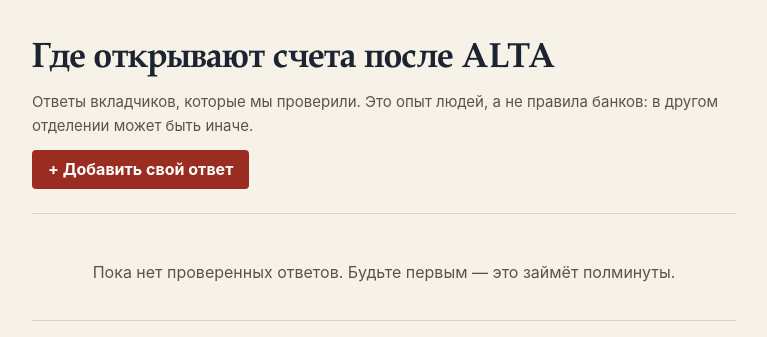
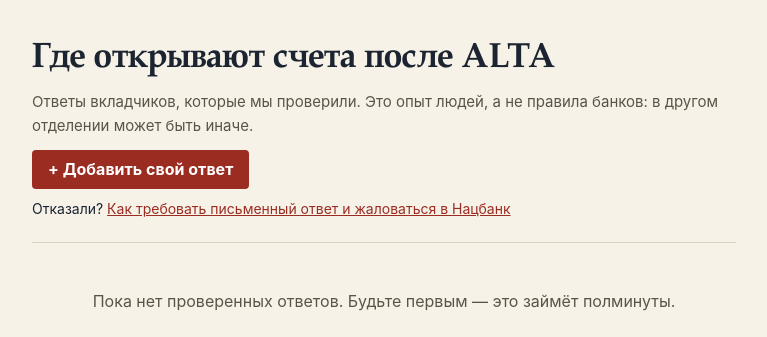
Before and after one commit to Smolevich/alta-bankruptcy, a Python web app: template backend/src/alta_feedback/templates/stats.html in a window 1280 px wide. Shown: the part 56-393 px from the top of the page, without its empty margins (256-1023 px from the left). Run offline with Jinja, Linux system fonts and the light colour scheme; the template is opened without the code that fills it, so the values that code supplies are empty.

Commit message:
Add page on bank account refusals: written request, complaint to the bank, complaint to NBS
Norms checked against official texts (ZPU art. 2, 73b, 73n, 73nj, 215; ZZKFU art. 2, 59, 60;
anti-discrimination law art. 2, 17, 35, 39). Link the page from the account form, the stats
page and the sidebar.

Claude-Session: https://claude.ai/code/session_01SPRMdNiQTFxpnKXVVaqZQn

```diff
--- a/astro.config.mjs
+++ b/astro.config.mjs
@@ -74,6 +74,7 @@ export default defineConfig({
 				{ label: 'Законы', slug: 'zakony', translations: { en: 'Laws', 'sr-Latn': 'Zakoni' } },
 				{ label: 'Как помочь и править', slug: 'pomoch', translations: { en: 'How to help and correct', 'sr-Latn': 'Kako pomoći i ispraviti' } },
 				{ label: 'Полезные ссылки и помощь', slug: 'ssylki', translations: { en: 'Useful links and help', 'sr-Latn': 'Korisni linkovi i pomoć' } },
+				{ label: 'Банк отказал в счёте: куда жаловаться', slug: 'otkaz-scheta', translations: { en: 'Account refused: where to complain', 'sr-Latn': 'Odbijen račun: gde se žaliti' } },
 				// Страница отдаётся сервисом формы, не Starlight: обычная ссылка (валидатор её пропускает через exclude).
 				{ label: 'Где открывают счета', link: '/account/stats', translations: { en: 'Where accounts get opened', 'sr-Latn': 'Gde se otvaraju računi' } },
 			],
--- a/backend/src/alta_feedback/templates/account.html
+++ b/backend/src/alta_feedback/templates/account.html
@@ -116,6 +116,7 @@
 <div class="card acc-card">
   <h1>Где вам открыли счёт</h1>
   <p class="lead">Анонимно, полминуты. Проверенные ответы попадут в <a href="/account/stats">общую статистику</a>.</p>
+  <p class="lead">Банк отказал? <a href="/otkaz-scheta/">Как жаловаться в банк и в Нацбанк</a>.</p>
   {% if errors %}
   <div class="errors" role="alert">{% for e in errors %}<p>{{ e }}</p>{% endfor %}</div>
   {% endif %}
--- a/backend/src/alta_feedback/templates/stats.html
+++ b/backend/src/alta_feedback/templates/stats.html
@@ -9,6 +9,7 @@
   .stats-card h2 { font-size: 16px; margin: 22px 0 8px; }
   .stats-card a { color: var(--accent); }
   .cta { display: inline-block; font-weight: 600; text-decoration: none; }
+  .refusal-link { font-size: 14px; margin: 10px 0 0; line-height: 1.4; }
   .tiles { display: grid; grid-template-columns: repeat(3, 1fr); gap: 6px; }
   .tile { border: 1px solid var(--line); border-radius: 10px; padding: 8px; text-align: center; }
   .tile b { display: block; font-size: 22px; line-height: 1.1; }
@@ -339,6 +340,7 @@
   <h1>Где открывают счета после ALTA</h1>
   <p class="lead">Ответы вкладчиков, которые мы проверили. Это опыт людей, а не правила банков: в другом отделении может быть иначе.</p>
   <a class="cta" href="/account">+ Добавить свой ответ</a>
+  <p class="refusal-link">Отказали? <a href="/otkaz-scheta/">Как требовать письменный ответ и жаловаться в Нацбанк</a></p>
   </div>
 
   {% if not has_any %}
--- a/src/data/pdfs.ts
+++ b/src/data/pdfs.ts
@@ -30,6 +30,8 @@ const EXTRA_COPIES: Record<string, string> = {
 		'privredni-sud-2026-11-03-resenje-10-st-275-2026.pdf',
 	'https://web.archive.org/web/20160830213118/http://aod.rs/pdf/2014-02-06-obavestenje-o-nacinu-izmirivanja.pdf':
 		'aod-2014-02-06-obavestenje-izmirivanje-obaveza.pdf',
+	'https://nbs.rs/export/sites/NBS_site/documents/propisi/zakoni/zastita_korisnika_finansijskih_usluga_2025.pdf':
+		'nbs-2025-zakon-zastita-korisnika-finansijskih-usluga.pdf',
 	'https://www.javnidug.gov.rs/static/uploads/Lista%20ovlascenih%20ucesnika_cir.pdf':
 		'uprava-za-javni-dug-2025-05-lista-ovlascenih-ucesnika.pdf',
 };
```
Also changed, not shown: 4 other files.
